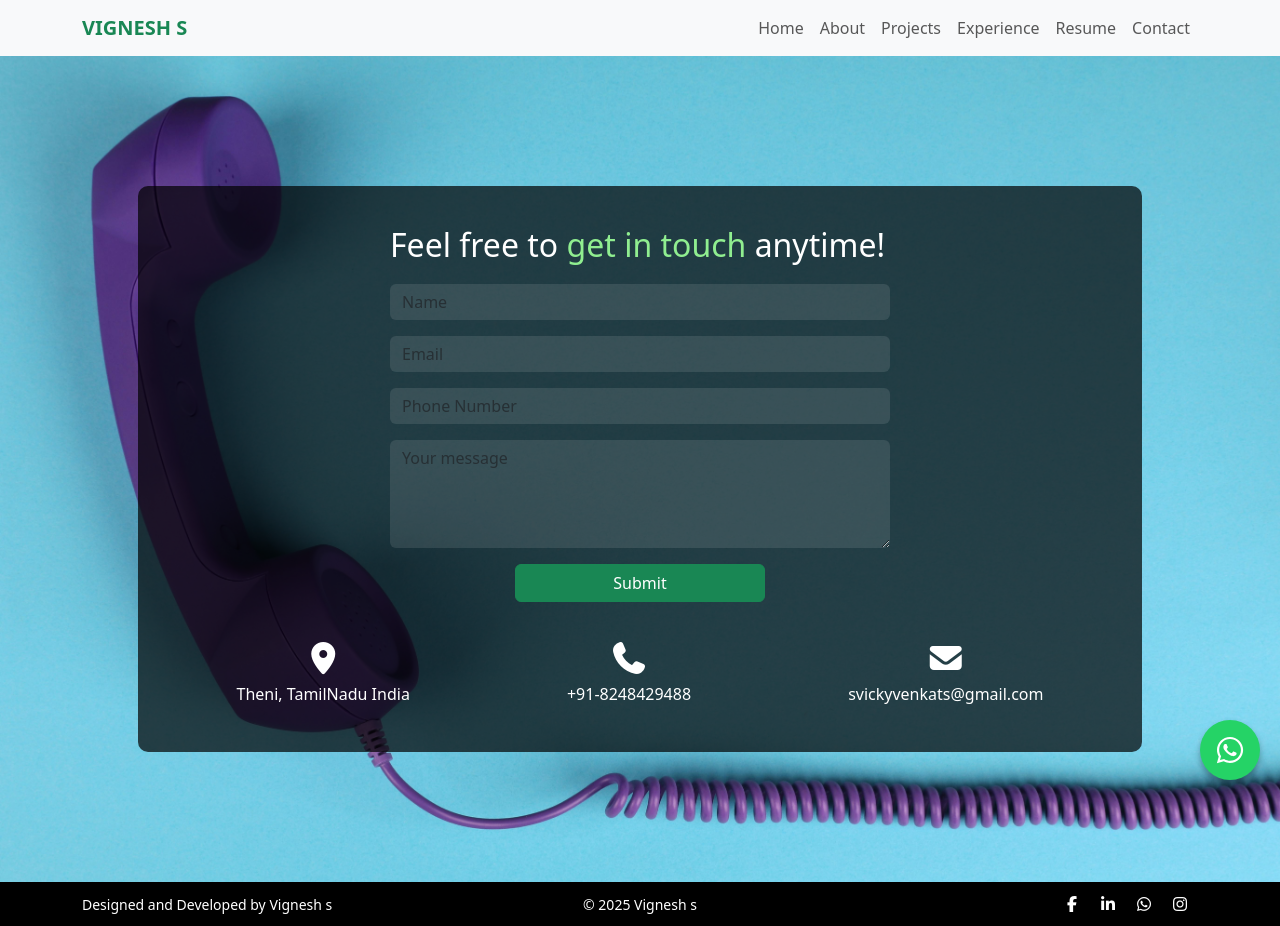
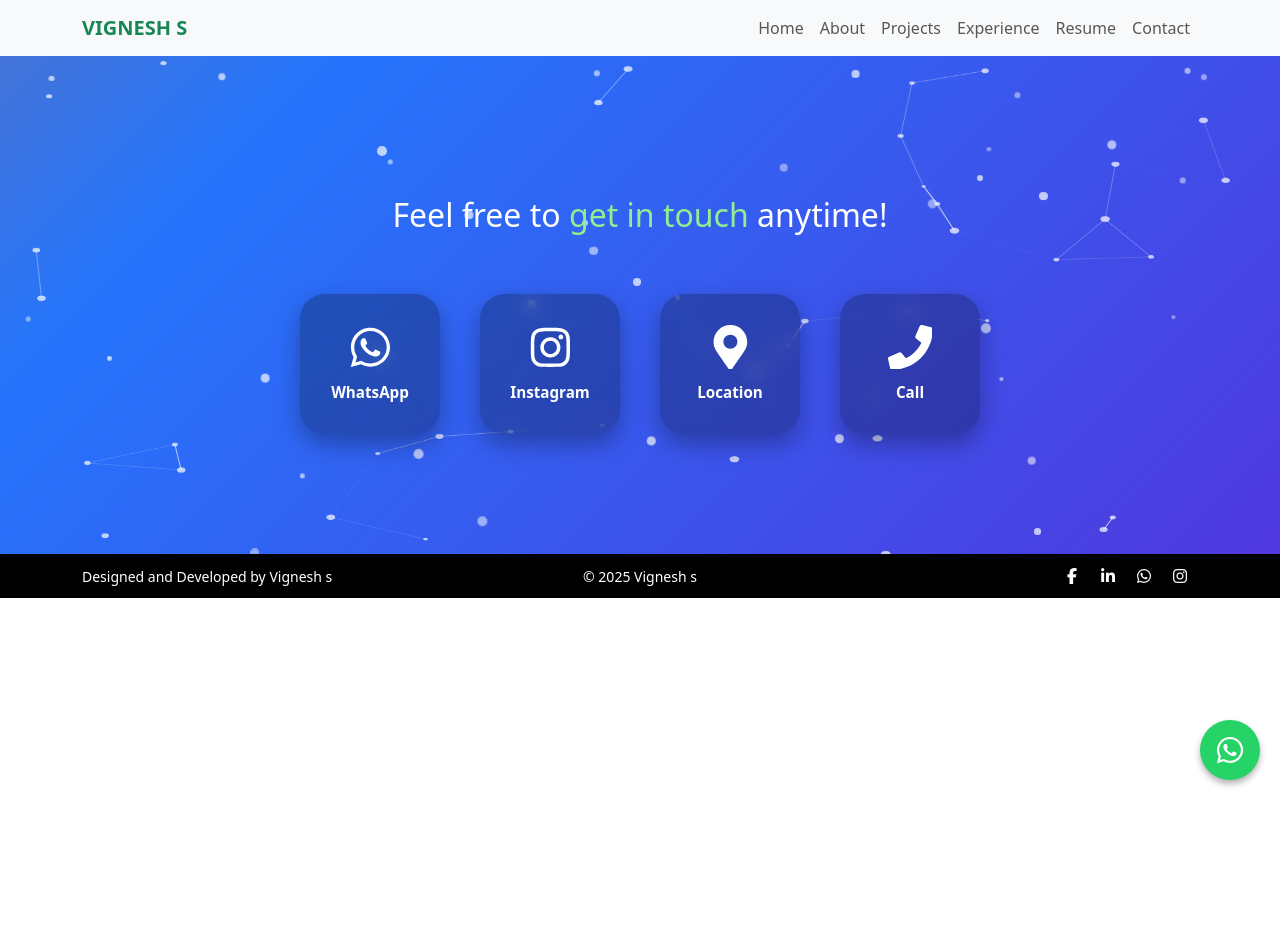
Before and after one commit to vicky-6/my-portfolio, a React (Vite) app: page /contact in a window 1280 px wide. After the commit the page ends 800 px from the top, so only its background shows below. Built offline with nearby package versions, Linux system fonts and the light colour scheme.

Commit message:
contact page changes

```diff
--- a/src/App.jsx
+++ b/src/App.jsx
@@ -9,6 +9,7 @@ import ProjectsPage from "./pages/projects/projects";
 import AboutTattooShop from "./pages/projects/AboutTattooShop";
 import AboutWaveyvig from "./pages/projects/AboutWaveyvig";
 import Experience from "./pages/Experience/Experience";
+import ContactUs from "./pages/ContactUs";
 
 function App() {
   return (
@@ -48,7 +49,7 @@ function App() {
           element={
             <MainLayout>
               {" "}
-              <Contact />{" "}
+              <ContactUs />{" "}
             </MainLayout>
           }
         />
--- /dev/null
+++ b/src/pages/ContactUs.jsx
@@ -0,0 +1,348 @@
+import React, { useEffect, useRef } from "react";
+import styled, { keyframes } from "styled-components";
+import { FaWhatsapp, FaInstagram, FaMapMarkerAlt, FaPhone } from "react-icons/fa";
+
+// Floating animation for cards
+const float = keyframes`
+  0%, 100% { transform: translateY(0px);}
+  50% { transform: translateY(-12px);}
+`;
+
+// Fade in from bottom
+const fadeInUp = keyframes`
+  0% { opacity: 0; transform: translateY(30px);}
+  100% { opacity: 1; transform: translateY(0);}
+`;
+
+// Ripple effect on click
+const ripple = keyframes`
+  to {
+    transform: scale(4);
+    opacity: 0;
+  }
+`;
+
+// Glow/pulse effect for icons
+const glowPulse = keyframes`
+  0% { text-shadow: 0 0 5px #fff, 0 0 10px #fff, 0 0 20px #4a90e2;}
+  50% { text-shadow: 0 0 15px #fff, 0 0 30px #4a90e2, 0 0 50px #4a90e2;}
+  100% { text-shadow: 0 0 5px #fff, 0 0 10px #fff, 0 0 20px #4a90e2;}
+`;
+
+// Animated gradient background
+const gradientAnimation = keyframes`
+  0% { background-position: 0% 50%; }
+  50% { background-position: 100% 50%; }
+  100% { background-position: 0% 50%; }
+`;
+
+// Floating particle animation
+const floatParticle = keyframes`
+  0% { transform: translateY(0) translateX(0); opacity: 0.6; }
+  50% { transform: translateY(-20px) translateX(10px); opacity: 1; }
+  100% { transform: translateY(0) translateX(0); opacity: 0.6; }
+`;
+
+const ContactSection = styled.section`
+  position: relative;
+  padding: 120px 20px;
+  text-align: center;
+  color: #fff;
+  overflow: hidden;
+  background: linear-gradient(-45deg, #6a11cb, #2575fc, #ff6a00, #ff007a);
+  background-size: 400% 400%;
+  animation: ${gradientAnimation} 15s ease infinite;
+`;
+
+const Particle = styled.div`
+  position: absolute;
+  width: ${(props) => props.size || "6px"};
+  height: ${(props) => props.size || "6px"};
+  background: ${(props) => props.color || "rgba(255, 255, 255, 0.7)"};
+  border-radius: 50%;
+  top: ${(props) => props.top || "50%"};
+  left: ${(props) => props.left || "50%"};
+  animation: ${floatParticle} ${(props) => props.duration || "6s"} ease-in-out infinite;
+  animation-delay: ${(props) => props.delay || "0s"};
+  transition: background 0.3s ease;
+`;
+
+const Canvas = styled.canvas`
+  position: absolute;
+  top: 0;
+  left: 0;
+  z-index: 1;
+  width: 100%;
+  height: 100%;
+  pointer-events: none;
+`;
+
+const Title = styled.h2`
+  font-size: 3rem;
+  margin-bottom: 60px;
+  color: #fff;
+  animation: ${fadeInUp} 1s ease forwards;
+  position: relative;
+  z-index: 2;
+`;
+
+const ContactGrid = styled.div`
+  position: relative;
+  z-index: 2;
+  display: flex;
+  justify-content: center;
+  gap: 40px;
+  flex-wrap: wrap;
+`;
+
+const ContactCard = styled.a`
+  position: relative;
+  background: rgba(0,0,0,0.25);
+  backdrop-filter: blur(10px);
+  width: 140px;
+  height: 140px;
+  border-radius: 25px;
+  display: flex;
+  flex-direction: column;
+  justify-content: center;
+  align-items: center;
+  color: #fff;
+  text-decoration: none;
+  font-weight: 600;
+  font-size: 0.95rem;
+  box-shadow: 0 10px 25px rgba(0,0,0,0.3);
+  transition: all 0.3s ease;
+  animation: ${float} 3s ease-in-out infinite, ${fadeInUp} 1s ease forwards;
+
+  &:hover {
+    transform: translateY(-15px) scale(1.15);
+    box-shadow: 0 25px 50px rgba(255,255,255,0.6);
+  }
+
+  svg {
+    font-size: 2.8rem;
+    margin-bottom: 12px;
+    transition: all 0.3s ease;
+  }
+
+  &:hover svg {
+    animation: ${glowPulse} 1.5s infinite;
+  }
+
+  &:active::after {
+    content: "";
+    position: absolute;
+    width: 100%;
+    height: 100%;
+    background: rgba(255,255,255,0.2);
+    border-radius: 25px;
+    animation: ${ripple} 0.6s linear;
+  }
+`;
+
+// Scroll animation hook
+const useScrollAnimation = (ref) => {
+  useEffect(() => {
+    const observer = new IntersectionObserver(
+      ([entry]) => {
+        if (entry.isIntersecting) {
+          ref.current.style.opacity = 1;
+          ref.current.style.transform = "translateY(0)";
+        }
+      },
+      { threshold: 0.2 }
+    );
+    if (ref.current) observer.observe(ref.current);
+  }, [ref]);
+};
+
+const ContactUs = () => {
+  const gridRef = useRef(null);
+  const canvasRef = useRef(null);
+  const mouse = useRef({ x: null, y: null });
+
+  useScrollAnimation(gridRef);
+
+  // Generate multiple particles
+  const particles = Array.from({ length: 40 }).map(() => ({
+    x: Math.random() * window.innerWidth,
+    y: Math.random() * window.innerHeight,
+    vx: (Math.random() - 0.5) * 0.5,
+    vy: (Math.random() - 0.5) * 0.5,
+    size: Math.random() * 6 + 4,
+    color: "rgba(255,255,255,0.7)",
+  }));
+
+  useEffect(() => {
+    const canvas = canvasRef.current;
+    const ctx = canvas.getContext("2d");
+
+    canvas.width = window.innerWidth;
+    canvas.height = window.innerHeight;
+
+    const animate = () => {
+      ctx.clearRect(0, 0, canvas.width, canvas.height);
+
+      // Draw particles
+      particles.forEach((p) => {
+        // Move particles
+        p.x += p.vx;
+        p.y += p.vy;
+
+        // Bounce on edges
+        if (p.x < 0 || p.x > canvas.width) p.vx *= -1;
+        if (p.y < 0 || p.y > canvas.height) p.vy *= -1;
+
+        // Draw particle
+        ctx.beginPath();
+        ctx.arc(p.x, p.y, p.size / 2, 0, Math.PI * 2);
+        ctx.fillStyle = p.color;
+        ctx.fill();
+
+        // Draw line to mouse if close
+        if (mouse.current.x && mouse.current.y) {
+          const dx = p.x - mouse.current.x;
+          const dy = p.y - mouse.current.y;
+          const dist = Math.sqrt(dx * dx + dy * dy);
+          if (dist < 150) {
+            ctx.beginPath();
+            ctx.strokeStyle = `rgba(255,255,255,${1 - dist / 150})`;
+            ctx.lineWidth = 1;
+            ctx.moveTo(p.x, p.y);
+            ctx.lineTo(mouse.current.x, mouse.current.y);
+            ctx.stroke();
+          }
+        }
+      });
+
+      // Draw lines between nearby particles
+      for (let i = 0; i < particles.length; i++) {
+        for (let j = i + 1; j < particles.length; j++) {
+          const dx = particles[i].x - particles[j].x;
+          const dy = particles[i].y - particles[j].y;
+          const dist = Math.sqrt(dx * dx + dy * dy);
+          if (dist < 120) {
+            ctx.beginPath();
+            ctx.strokeStyle = `rgba(255,255,255,${1 - dist / 120})`;
+            ctx.lineWidth = 1;
+            ctx.moveTo(particles[i].x, particles[i].y);
+            ctx.lineTo(particles[j].x, particles[j].y);
+            ctx.stroke();
+          }
+        }
+      }
+
+      requestAnimationFrame(animate);
+    };
+
+    animate();
+
+    const handleResize = () => {
+      canvas.width = window.innerWidth;
+      canvas.height = window.innerHeight;
+    };
+
+    const handleMouseMove = (e) => {
+      mouse.current.x = e.clientX;
+      mouse.current.y = e.clientY;
+    };
+
+    window.addEventListener("resize", handleResize);
+    window.addEventListener("mousemove", handleMouseMove);
+
+    return () => {
+      window.removeEventListener("resize", handleResize);
+      window.removeEventListener("mousemove", handleMouseMove);
+    };
+  }, [particles]);
+
+  // Particle color change on hover
+  const handleHover = (index) => {
+    particles.forEach((p, i) => {
+      const dx = p.x - window.innerWidth / 2;
+      const dy = p.y - window.innerHeight / 2;
+      const dist = Math.sqrt(dx * dx + dy * dy);
+      if (dist < 200) p.color = "rgba(255,255,255,1)";
+      else p.color = "rgba(255,255,255,0.7)";
+    });
+  };
+
+  const handleLeave = () => {
+    particles.forEach((p) => (p.color = "rgba(255,255,255,0.7)"));
+  };
+
+  return (
+    <ContactSection>
+      <Canvas ref={canvasRef} />
+      {particles.map((p, index) => (
+        <Particle
+          key={index}
+          size={`${p.size}px`}
+          top={`${Math.random() * 100}%`}
+          left={`${Math.random() * 100}%`}
+          duration={`${Math.random() * 6 + 4}s`}
+          delay={`${Math.random() * 5}s`}
+          color={p.color}
+        />
+      ))}
+
+      <Title><h2
+                  style={{
+                    color: "#fff",
+                    marginBottom: "20px",
+                    paddingTop: "20px",
+                  }}
+                >
+                  Feel free to{" "}
+                  <span style={{ color: "lightgreen" }}>get in touch</span>{" "}
+                  anytime!
+                </h2></Title>
+
+      <ContactGrid ref={gridRef} style={{ opacity: 0, transform: "translateY(50px)", transition: "all 0.8s ease" }}>
+        <ContactCard
+          href="https://wa.me/8248429488"
+          target="_blank"
+          rel="noopener noreferrer"
+          onMouseEnter={handleHover}
+          onMouseLeave={handleLeave}
+        >
+          <FaWhatsapp />
+          WhatsApp
+        </ContactCard>
+
+        <ContactCard
+          href="https://instagram.com/vignesh_s_06"
+          target="_blank"
+          rel="noopener noreferrer"
+          onMouseEnter={handleHover}
+          onMouseLeave={handleLeave}
+        >
+          <FaInstagram />
+          Instagram
+        </ContactCard>
+
+        <ContactCard
+          href="https://www.google.com/maps/dir/SCORPION+TATTOO+STUDIO+@+TRAINING+ACADEMY+@+LASER+TATTOO+REMOVAL,+Periyandavar+kulathu+street,+Jeevan+Theater+Line,+vpr+clinic,+Ammankulam,+Bodinayakanur,+Tamil+Nadu/Periyandavar+kulathu+street,+Jeevan+Theater+Line,+near+vpr+clinic,+Ammankulam,+Bodinayakanur,+Tamil+Nadu+625513/@10.0102571,77.3080467,10959m/data=!3m2!1e3!4b1!4m13!4m12!1m5!1m1!1s0x3b070d87915ade1d:0xf9999c251cf0f7f7!2m2!1d77.3492469!2d10.0101751!1m5!1m1!1s0x3b070d87915ade1d:0xf9999c251cf0f7f7!2m2!1d77.3492469!2d10.0101751?entry=ttu&g_ep=EgoyMDI1MDgyNS4wIKXMDSoASAFQAw%3D%3D"
+          target="_blank"
+          rel="noopener noreferrer"
+          onMouseEnter={handleHover}
+          onMouseLeave={handleLeave}
+        >
+          <FaMapMarkerAlt />
+          Location
+        </ContactCard>
+
+        <ContactCard
+          href="tel:+918248429488"
+          onMouseEnter={handleHover}
+          onMouseLeave={handleLeave}
+        >
+          <FaPhone />
+          Call
+        </ContactCard>
+      </ContactGrid>
+    </ContactSection>
+  );
+};
+
+export default ContactUs;
```
Also changed, not shown: public/Capture.JPG.
